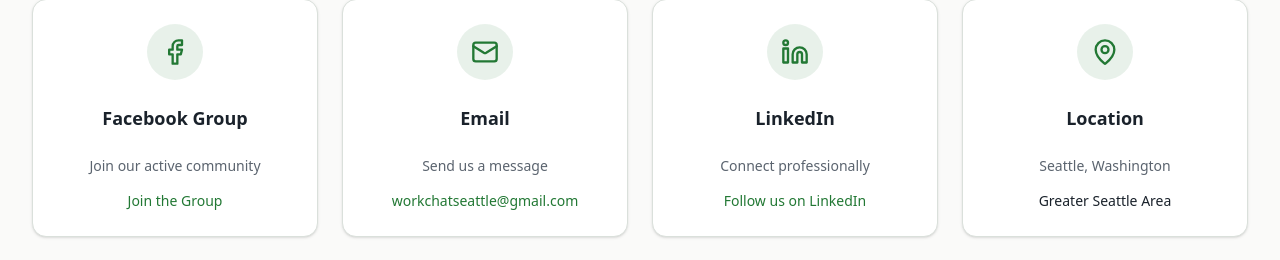
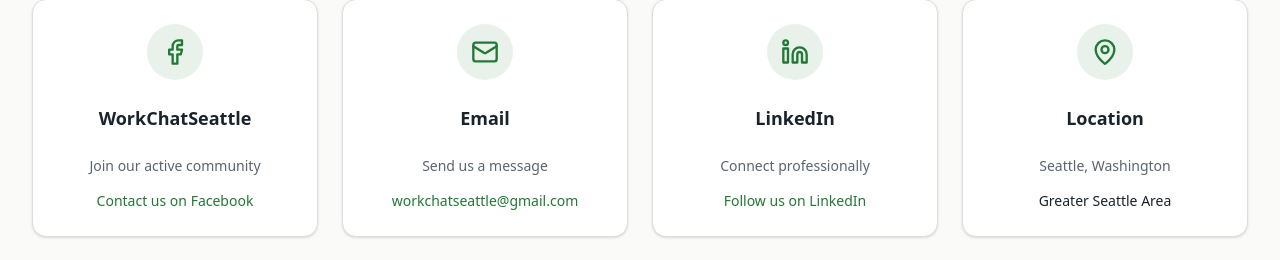
Before and after one commit to merdisheva/workchatseattle, a Next.js app: page /en/contact in a window 1280 px wide. Shown: the part 514-774 px from the top of the page. Built offline with nearby package versions, Linux system fonts and the light colour scheme; no server answers.

Commit message:
Replace Facebook Group links with Facebook Page (#32)
Point the Contact page card and Footer links to the
WorkChatSeattle Facebook page instead of the old Facebook group,
updating labels accordingly (English and Russian).

```diff
--- a/messages/en.json
+++ b/messages/en.json
@@ -55,7 +55,7 @@
     "becomeMentor": "Become a Mentor",
     "contact": "Contact",
     "contactUs": "Contact Us",
-    "facebookGroup": "Facebook Group",
+    "facebookGroup": "Contact us on Facebook",
     "copyright": "All rights reserved."
   },
   "About": {
@@ -171,9 +171,9 @@
     "ctaTitle": "Ready to Connect?",
     "ctaDesc": "Join our growing community of professional women supporting each other in their career journeys.",
     "ctaBtn": "Join Our Community",
-    "fbGroupTitle": "Facebook Group",
+    "fbGroupTitle": "WorkChatSeattle",
     "fbGroupDesc": "Join our active community",
-    "fbGroupLink": "Join the Group",
+    "fbGroupLink": "Contact us on Facebook",
     "emailTitle": "Email",
     "emailDesc": "Send us a message",
     "linkedinTitle": "LinkedIn",
--- a/messages/ru.json
+++ b/messages/ru.json
@@ -55,7 +55,7 @@
     "becomeMentor": "Стать ментором",
     "contact": "Контакты",
     "contactUs": "Связаться с нами",
-    "facebookGroup": "Группа в Facebook",
+    "facebookGroup": "Написать нам в Facebook",
     "copyright": "Все права защищены."
   },
   "About": {
@@ -171,9 +171,9 @@
     "ctaTitle": "Готовы познакомиться?",
     "ctaDesc": "Присоединяйтесь к нашему растущему сообществу профессиональных женщин, которые поддерживают друг друга в карьерном пути.",
     "ctaBtn": "Присоединиться к сообществу",
-    "fbGroupTitle": "Группа в Facebook",
+    "fbGroupTitle": "WorkChatSeattle",
     "fbGroupDesc": "Вступите в наше активное сообщество",
-    "fbGroupLink": "Вступить в группу",
+    "fbGroupLink": "Написать нам в Facebook",
     "emailTitle": "Email",
     "emailDesc": "Напишите нам",
     "linkedinTitle": "LinkedIn",
--- a/src/app/[locale]/contact/page.tsx
+++ b/src/app/[locale]/contact/page.tsx
@@ -20,7 +20,7 @@
       icon: Facebook,
       title: t("fbGroupTitle"),
       description: t("fbGroupDesc"),
-      link: "https://www.facebook.com/groups/workchatseattle",
+      link: "https://www.facebook.com/WorkChatSeattle",
       linkText: t("fbGroupLink"),
       external: true,
     },
--- a/src/components/layout/Footer.tsx
+++ b/src/components/layout/Footer.tsx
@@ -19,7 +19,7 @@
             </p>
             <div className="mt-4 flex space-x-4">
               <a
-                href="https://www.facebook.com/groups/workchatseattle"
+                href="https://www.facebook.com/WorkChatSeattle"
                 target="_blank"
                 rel="noopener noreferrer"
                 className="text-muted-foreground hover:text-primary"
@@ -99,7 +99,7 @@
               </li>
               <li>
                 <a
-                  href="https://www.facebook.com/groups/workchatseattle"
+                  href="https://www.facebook.com/WorkChatSeattle"
                   target="_blank"
                   rel="noopener noreferrer"
                   className="text-sm text-muted-foreground hover:text-foreground"
```
